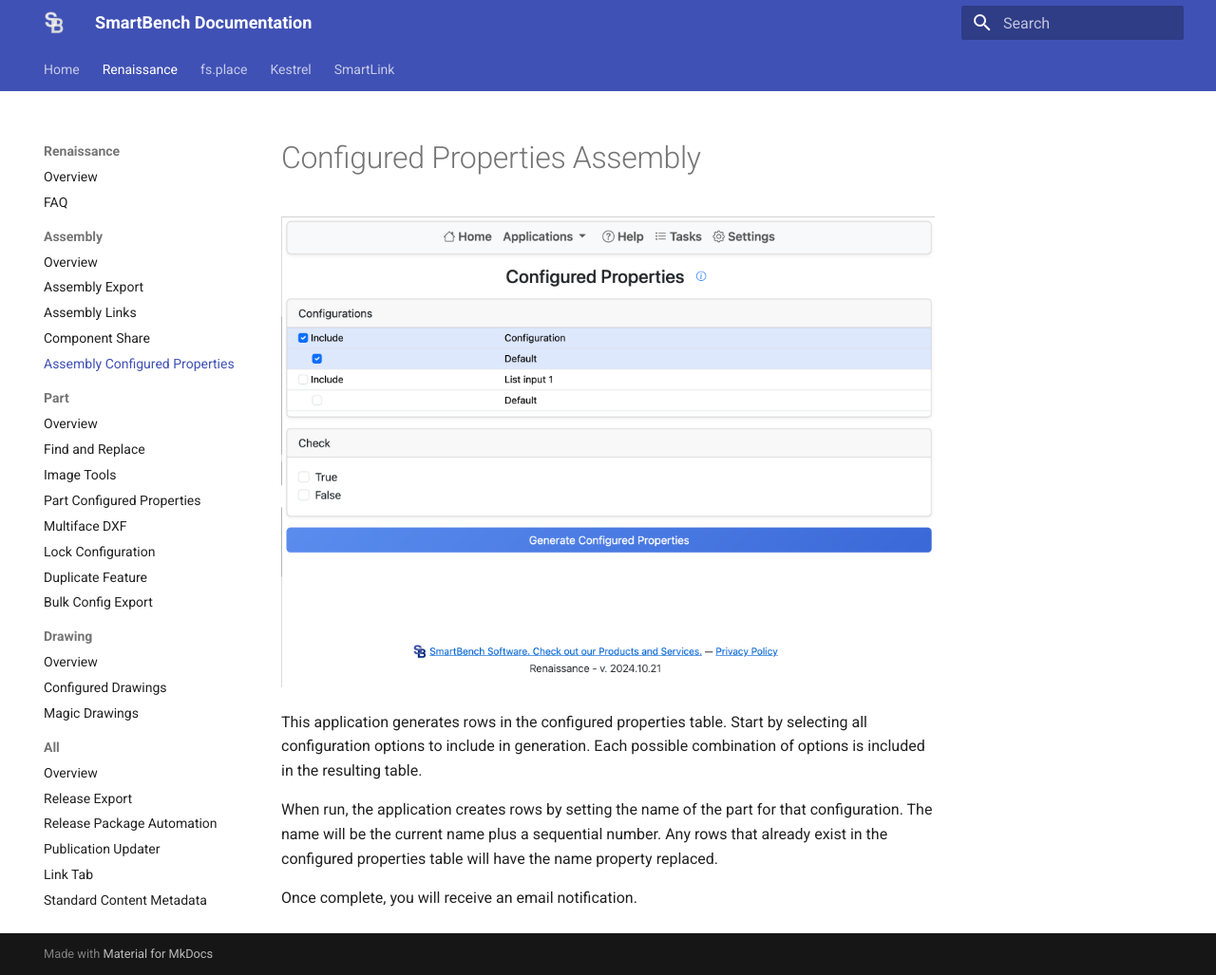
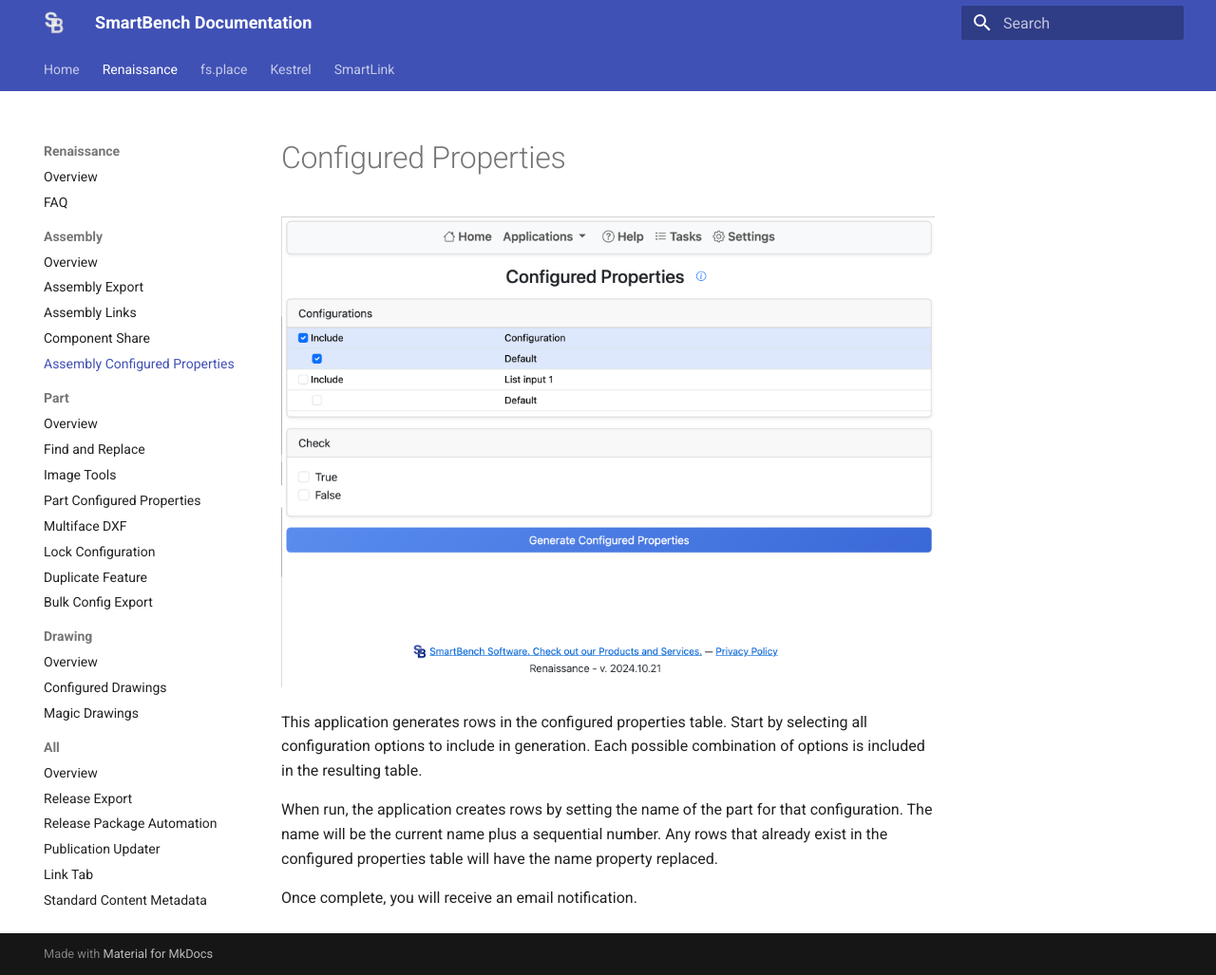
Before and after one commit to SmartBenchSoftware/Documentation, an MkDocs documentation site: the page built from docs/renaissance/assembly/configured-properties.md, in a window 1280 px wide and 1027 px high. Shown: the whole window at 95% size. Built offline with MkDocs 1.6.1 and Material for MkDocs 9.7.7, drawn with Linux system fonts in a browser that asks for light colours.

Commit message:
Change title from 'Configured Properties Assembly' to 'Configured Properties'
Updated the title of the configured properties document.

```diff
--- a/docs/renaissance/assembly/configured-properties.md
+++ b/docs/renaissance/assembly/configured-properties.md
@@ -1,4 +1,4 @@
-# Configured Properties Assembly
+# Configured Properties
 
 ![Assembly Configured Properties](configured-properties.png)
 
```
